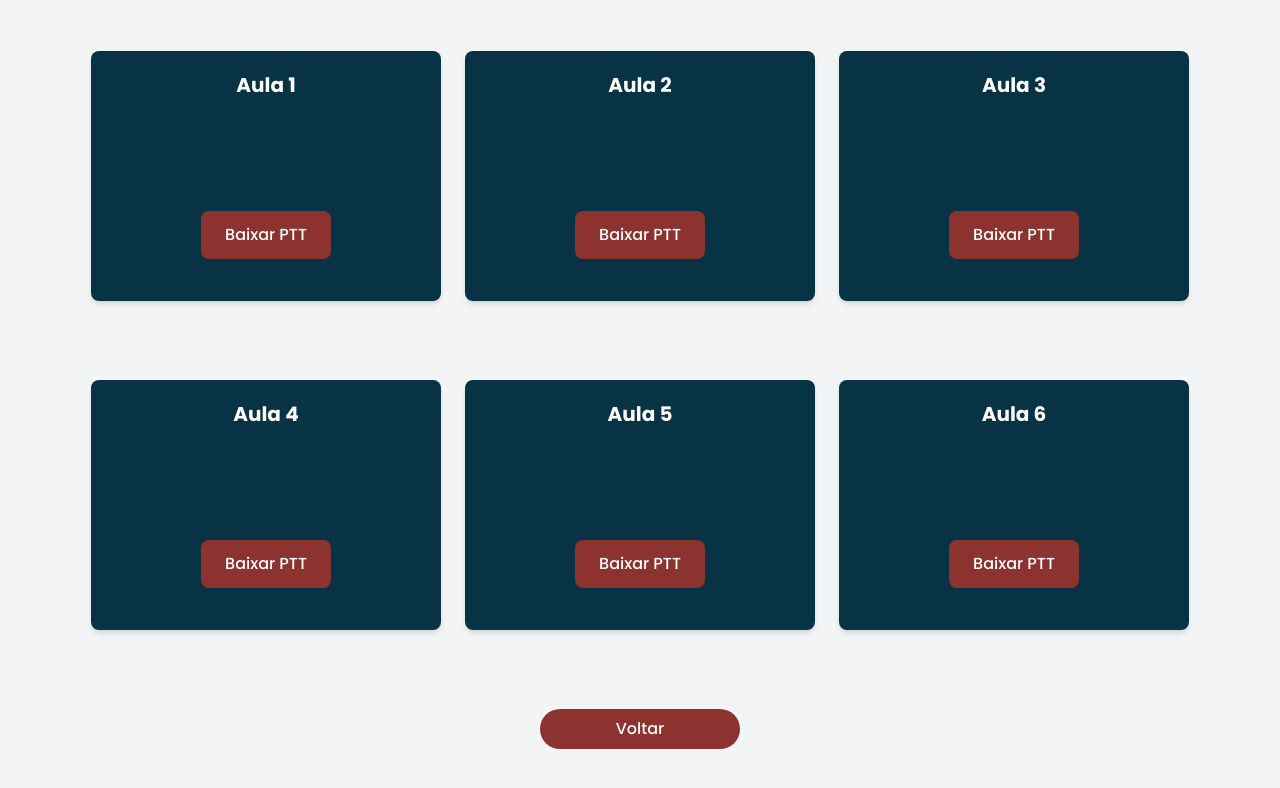
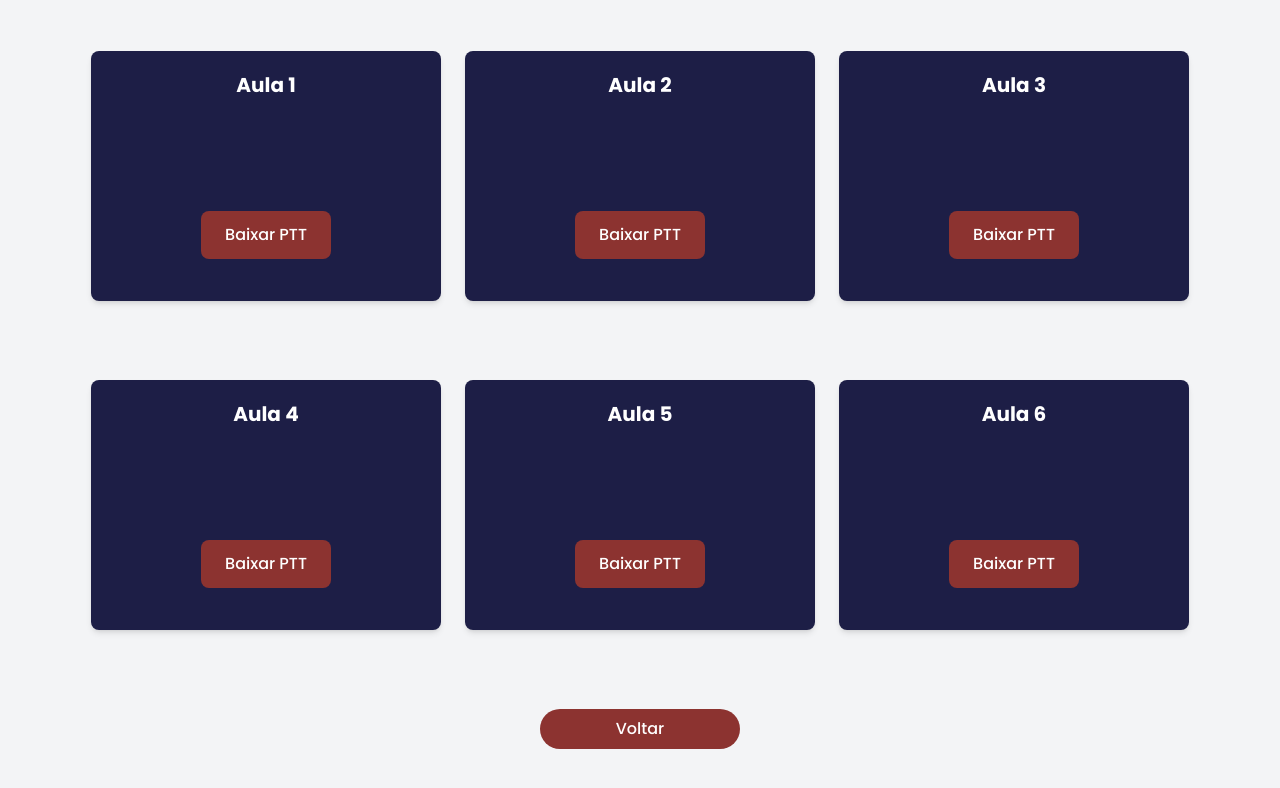
Before and after one commit to adrieeltorres1/pptGerenciador, a React (Vite) app: page /bancodedados in a window 1280 px wide. Shown: the top 788 px of the page. Built offline with nearby package versions, Linux system fonts and the light colour scheme.

Commit message:
Estilizando cards

```diff
--- a/pages/BancoDeDados.jsx
+++ b/pages/BancoDeDados.jsx
@@ -7,11 +7,11 @@ const BancoDeDados = () => {
 
       <div className="flex flex-wrap gap-6 justify-center items-center p-6 bg-gray-100 min-h-screen">
 
-        <div className="bg-cyan-950 w-[350px] h-[250px] rounded-lg text-white shadow-md">
+        <div className="bg-[#1d1e46] w-[350px] h-[250px] rounded-lg text-white shadow-md">
           <h2 className="flex justify-center text-xl font-bold mb-4 mt-5">Aula 1</h2>
           <div className="flex justify-center mt-28">
             <button
-              className=" px-6 py-3 bg-vermelho-danger text-white font-medium rounded-lg"
+              className=" px-6 py-3 bg-vermelho-danger text-white font-medium rounded-lg hover:bg-[#4e151c] transition-all duration-300"
               onClick={() => {
                 window.open("https://drive.google.com/uc?exporte=download&id=1JbfzlZ9B5X11JUFeinDRIO52pdRcwUBF", "_blank");
               }}
@@ -21,51 +21,51 @@ const BancoDeDados = () => {
           </div>
         </div>
 
-        <div className="bg-cyan-950 w-[350px] h-[250px]  rounded-lg text-white shadow-md">
+        <div className="bg-[#1d1e46] w-[350px] h-[250px]  rounded-lg text-white shadow-md">
           <h2 className="flex justify-center text-xl font-bold mb-4 mt-5">Aula 2</h2>
           <div className="flex justify-center mt-28" >
             <button
-              className=" px-6 py-3 bg-vermelho-danger text-white font-medium rounded-lg">Baixar PTT</button>
+              className=" px-6 py-3 bg-vermelho-danger text-white font-medium rounded-lg hover:bg-[#4e151c]">Baixar PTT</button>
           </div>
         </div>
 
-        <div className="bg-cyan-950 w-[350px] h-[250px]  rounded-lg text-white shadow-md">
+        <div className="bg-[#1d1e46] w-[350px] h-[250px]  rounded-lg text-white shadow-md">
           <h2 className="flex justify-center text-xl font-bold mb-4 mt-5">Aula 3</h2>
           <div className="flex justify-center mt-28" >
             <button
-              className=" px-6 py-3 bg-vermelho-danger text-white font-medium rounded-lg">Baixar PTT</button>
+              className=" px-6 py-3 bg-vermelho-danger text-white font-medium rounded-lg hover:bg-[#4e151c]">Baixar PTT</button>
           </div>
         </div>
 
-        <div className="bg-cyan-950 w-[350px] h-[250px]  rounded-lg text-white shadow-md">
+        <div className="bg-[#1d1e46] w-[350px] h-[250px]  rounded-lg text-white shadow-md">
           <h2 className="flex justify-center text-xl font-bold mb-4 mt-5">Aula 4</h2>
           <div className="flex justify-center mt-28" >
             <button
-              className=" px-6 py-3 bg-vermelho-danger text-white font-medium rounded-lg">Baixar PTT</button>
+              className=" px-6 py-3 bg-vermelho-danger text-white font-medium rounded-lg hover:bg-[#4e151c]">Baixar PTT</button>
           </div>
         </div>
 
-        <div className="bg-cyan-950 w-[350px] h-[250px] rounded-lg text-white shadow-md">
+        <div className="bg-[#1d1e46] w-[350px] h-[250px] rounded-lg text-white shadow-md">
           <h2 className="flex justify-center text-xl font-bold mb-4 mt-5">Aula 5</h2>
           <div className="flex justify-center mt-28">
             <button
-              className=" px-6 py-3 bg-vermelho-danger text-white font-medium rounded-lg">Baixar PTT
+              className=" px-6 py-3 bg-vermelho-danger text-white font-medium rounded-lg hover:bg-[#4e151c]">Baixar PTT
             </button>
           </div>
         </div>
 
-        <div className="bg-cyan-950 w-[350px] h-[250px] rounded-lg text-white shadow-md">
+        <div className="bg-[#1d1e46] w-[350px] h-[250px] rounded-lg text-white shadow-md">
           <h2 className="flex justify-center text-xl font-bold mb-4 mt-5">Aula 6</h2>
           <div className="flex justify-center mt-28">
             <button
-              className=" px-6 py-3 bg-vermelho-danger text-white font-medium rounded-lg">Baixar PTT
+              className=" px-6 py-3 bg-vermelho-danger text-white font-medium rounded-lg hover:bg-[#4e151c]">Baixar PTT
             </button>
           </div>
         </div>
 
         <div className="flex justify-center w-full">
           <button
-            className=" w-[200px] h-[40px] bg-vermelho-danger text-white font-medium rounded-full"
+            className=" w-[200px] h-[40px] bg-vermelho-danger text-white font-medium rounded-full hover:bg-[#4e151c]"
             onClick={()=>
               navigate("/")
           }
```
